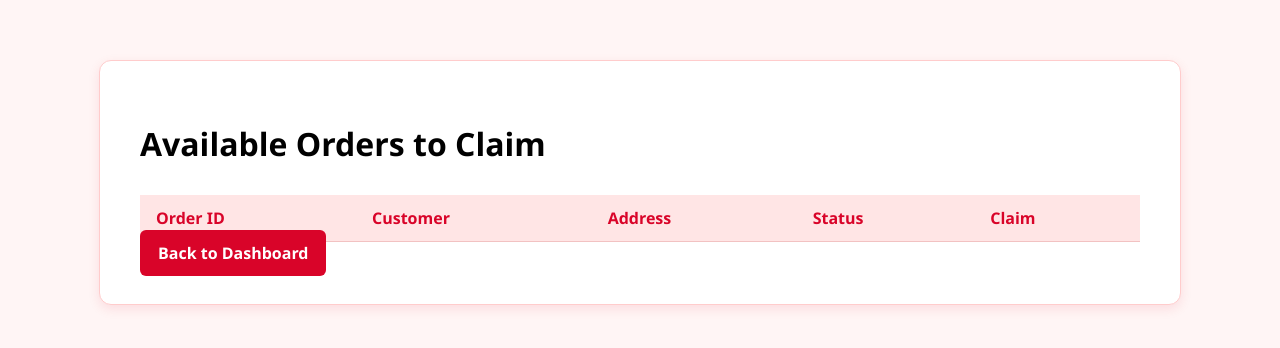
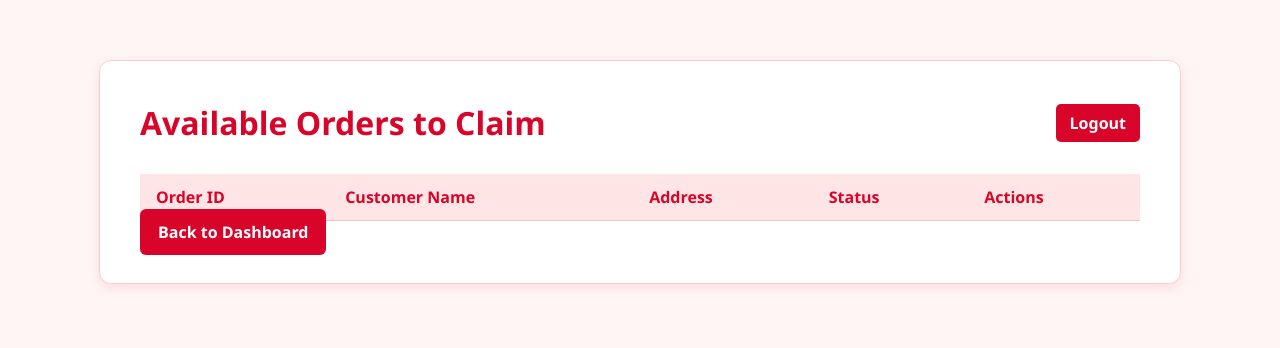
Before and after one commit to IvanC987/Project4, a Flask app: page /driver/available in a window 1280 px wide. Shown: the top 348 px of the page. Run offline with Flask 3, Linux system fonts and the light colour scheme; the visitor is signed in with stand-in values (Sample User, id 1); data that the repository does not hold is empty.

Commit message:
Update available_orders.html

```diff
--- a/templates/driver/available_orders.html
+++ b/templates/driver/available_orders.html
@@ -1,13 +1,18 @@
 <!DOCTYPE html>
-<html>
+<html lang="en">
 <head>
+    <meta charset="UTF-8">
     <title>Available Orders</title>
     <link rel="stylesheet" href="{{ url_for('static', filename='driver_styles.css') }}">
 </head>
 <body>
 <div class="orders-container">
+    <header>
         <h1>Available Orders to Claim</h1>
+        <a href="{{ url_for('driver.driver_logout') }}" class="logout-button">Logout</a>
+    </header>
 
+    <!-- Flash messages -->
     {% with messages = get_flashed_messages() %}
       {% if messages %}
         <div class="flash">
@@ -18,14 +23,15 @@
       {% endif %}
     {% endwith %}
 
+    <!-- Available orders table -->
     <table>
         <thead>
             <tr>
                 <th>Order ID</th>
-                    <th>Customer</th>
+                <th>Customer Name</th>
                 <th>Address</th>
                 <th>Status</th>
-                    <th>Claim</th>
+                <th>Actions</th>
             </tr>
         </thead>
         <tbody>
@@ -37,7 +43,7 @@
                 <td>{{ order.status }}</td>
                 <td>
                     <form method="POST" action="{{ url_for('driver.claim_order', order_id=order.order_id) }}">
-                            <button type="submit">Claim</button>
+                        <button type="submit" class="claim-button">Claim</button>
                     </form>
                 </td>
             </tr>
```
Lines whose indentation alone changed are shown as unchanged.
